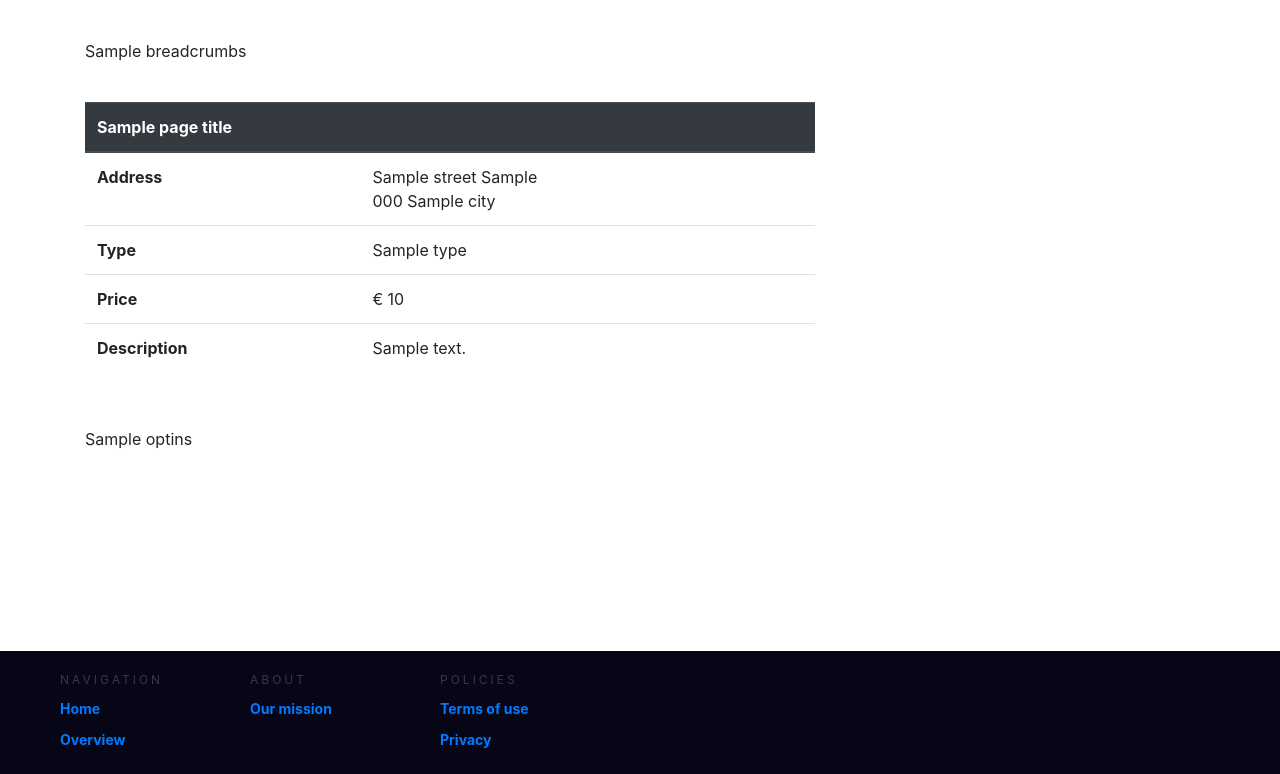
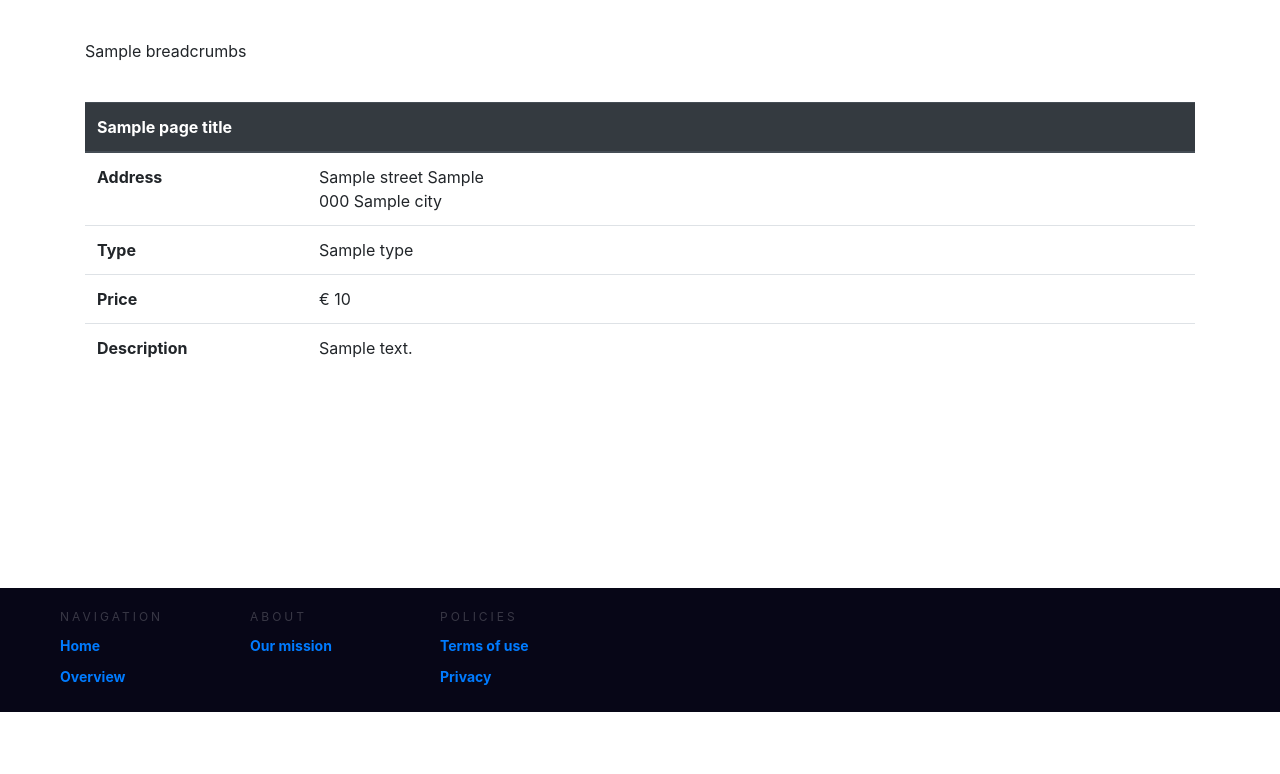
Before and after one commit to jjwieten/final_project_ddwt21, a PHP site: template views/room.php in a window 1280 px wide. Shown: the top 774 px of the page. Run offline with PHP 8.4, Linux system fonts and the light colour scheme; the template is opened without the code that fills it: most values are stand-ins (such as "Sample title", 1, 10 or a date in 2020); data that the repository does not hold is empty.

Commit message:
small styling changes

```diff
--- a/css/main.css
+++ b/css/main.css
@@ -24,7 +24,18 @@
     padding-bottom: 25px;
 }
 
+a.conversation {
+    color: #333333;
+}
 
+.break-text {
+    display: inline;
+    word-break: break-all;
+}
+
+.bg-lightblue {
+    background-color: rgb(168, 224, 251);
+}
 
 /* STYLES SPECIFIC TO FOOTER  */
 .footer {
--- a/views/messages.php
+++ b/views/messages.php
@@ -9,7 +9,7 @@
 
             <div class="row">
                 <h1 class="col-md-12"><?= $page_title ?></h1>
-
+                <div class="col-md-12">&nbsp</div>
                 <!-- Conversations overview -->
                 <?php echo $conversation_overview; ?>
 
--- a/views/room.php
+++ b/views/room.php
@@ -10,7 +10,7 @@
     <div class="row">
 
         <!-- Main content -->
-        <div class="col-md-8">
+        <div class="col-md-12">
             <!-- Error message -->
             <?php if (isset($error_msg)){echo $error_msg;} ?>
 
@@ -23,33 +23,33 @@
                             </thead>
                             <tbody>
                             <tr>
-                                <th scope="row">Address</th>
-                                <td><?= $room_info['street'] . ' ' . $room_info['house_nr'] . '</br>' . $room_info['postcode'] . ' ' . $room_info['city']?></td>
+                                <th scope="row" style="width: 20%;">Address</th>
+                                <td style="width: 80%;"><?= $room_info['street'] . ' ' . $room_info['house_nr'] . '</br>' . $room_info['postcode'] . ' ' . $room_info['city']?></td>
                             </tr>
                             <tr>
-                                <th scope="row">Type</th>
-                                <td><?= $room_info['type'] ?></td>
+                                <th scope="row" style="width: 20%;">Type</th>
+                                <td style="width: 80%;"><?= $room_info['type'] ?></td>
                             </tr>
                             <tr>
-                                <th scope="row">Price</th>
-                                <td>&euro;	<?= $room_info['price'] ?></td>
+                                <th scope="row" style="width: 20%;">Price</th>
+                                <td style="width: 80%;">&euro;	<?= $room_info['price'] ?></td>
                             </tr>
                             <tr>
-                                <th scope="row">Description</th>
-                                <td><?= $room_info['description'] ?></td>
+                                <th scope="row" style="width: 20%;">Description</th>
+                                <td style="width: 80%;"><?= $room_info['description'] ?></td>
                             </tr>
                             <?php if ($user_role == 2) { ?>
                             <tr>
-                                <th scope="row">Owner</th>
-                                <td><?= $owner_name ?></td>
+                                <th scope="row" style="width: 20%;">Owner</th>
+                                <td style="width: 80%;"><?= $owner_name ?></td>
                             </tr>
                             <?php } ?>
                             </tbody>
                         </table>
                         <?php if ($user_role == 1) { ?>
-                            <div class="row">
-                                <div class="col-sm-2">
-                                    <a href="/final_project_ddwt21/rooms/edit/?room_id=<?= $room_info['room_id'] ?>" role="button" class="btn btn-secondary">Edit</a>
+                            <div class="row ml-1">
+                                <a href="/final_project_ddwt21/rooms/edit/?room_id=<?= $room_info['room_id'] ?>" role="button" class="btn btn-secondary">Edit</a>
+                                <div class="ml-1">
                                     <form action="/final_project_ddwt21/rooms/delete" method="POST">
                                         <input type="hidden" value="<?= $room_info['room_id'] ?>" name="room_id">
                                         <button type="submit" class="btn btn-danger">Delete</button>
@@ -58,22 +58,22 @@
                             </div>
                         <?php } ?>
                         <?php if ($user_role == 2) { ?>
-                            <div class="row">
-                            <div class="col-sm-2">
-                                    <form action="/final_project_ddwt21/optins/add" method="POST">
+                            <div class="row ml-1">
+                            <div>
+                            <form action="/final_project_ddwt21/optins/add" method="POST">
                                         <input type="hidden" value="<?= $room_info['room_id'] ?>" name="room_id">
-                                        <button type="submit" class="btn btn-info">Opt-in</button>
+                                        <button type="submit" class="btn btn-secondary">Opt-in</button>
                                     </form>
-                                </div>
-                                <td><a href="/final_project_ddwt21/user/<?= $room_info['owner_id'] ?>" role="button" class="btn btn-secondary">View owner profile</a></td>
-                                <a href="/final_project_ddwt21/room/<?= $room_info['room_id'] ?>/?message=<?= $room_info['owner_id'] ?>" role="button" class="btn btn-secondary">Message owner</a>
+                            </div>
+                            <div class="ml-1">
+                            <a href="/final_project_ddwt21/room/<?= $room_info['room_id'] ?>/?message=<?= $room_info['owner_id'] ?>" role="button" class="btn btn-secondary">Message owner</a>
+                            </div>
                             </div>
                         <?php } ?>
-                        <div class="pd-15">&nbsp;</div>
 
                         <?php if (isset($chat_id)) {
                             echo '
-                                <div class="col-md-12">
+                                <div class="">
                                 <div class="pd-15">&nbsp;</div>
                                 <h5>Send a message to '.$receiver_name.'</h5>
                                     <form action="/final_project_ddwt21/messages/" method="POST">
@@ -88,14 +88,13 @@
 
                                 </div>';
                         } else
-                        if (isset($optins)) {echo $optins;} ?>
+                        if (isset($optins)) {echo '<div class="pd-15">&nbsp;</div>' .$optins;} ?>
 
 
         </div>
 
     </div>
 </div>
-
 <?php
 include_once 'footer.php';
 ?>
```
Also changed, not shown: model.php (+11 -11 lines), views/profile.php (+23 -25 lines).
